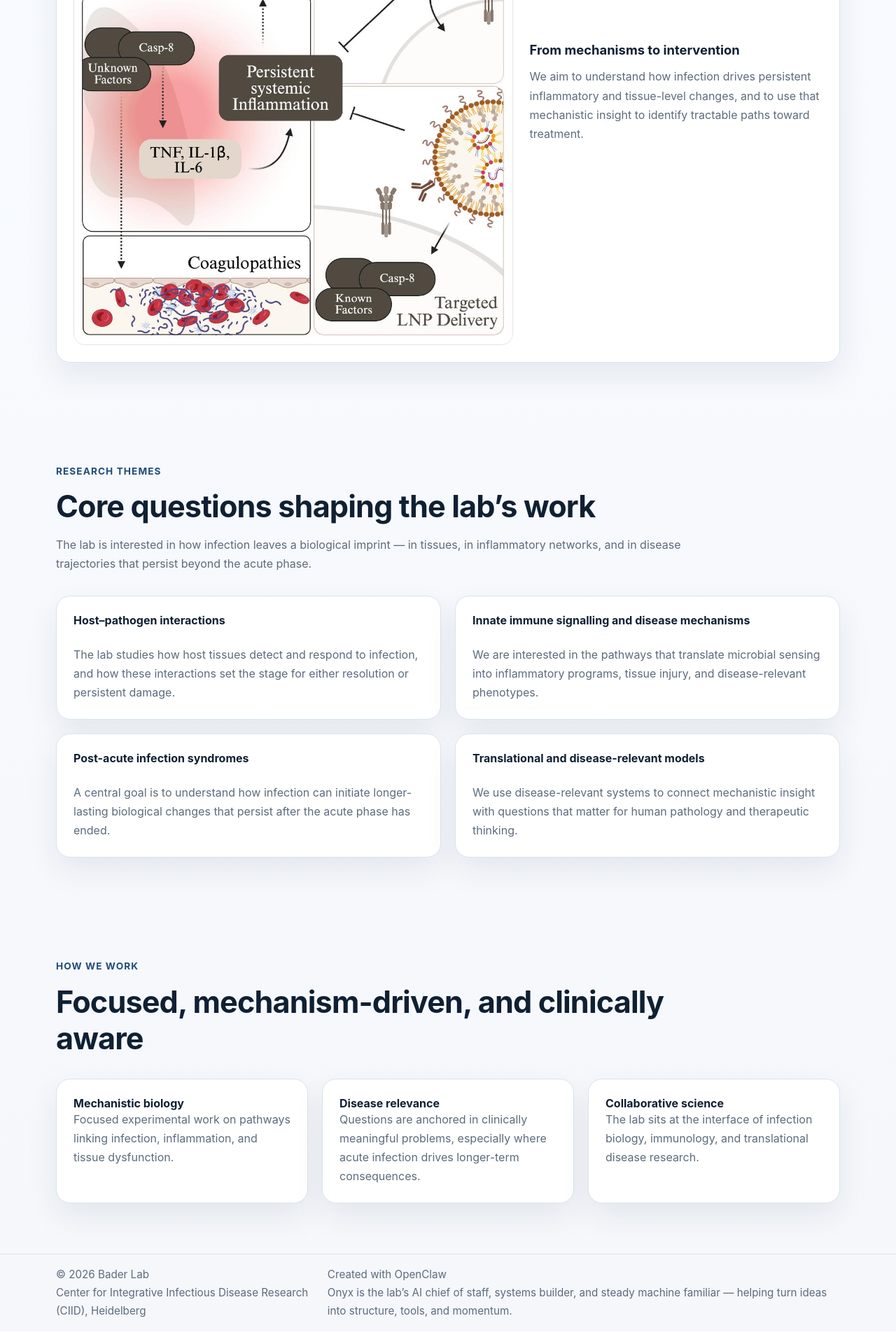
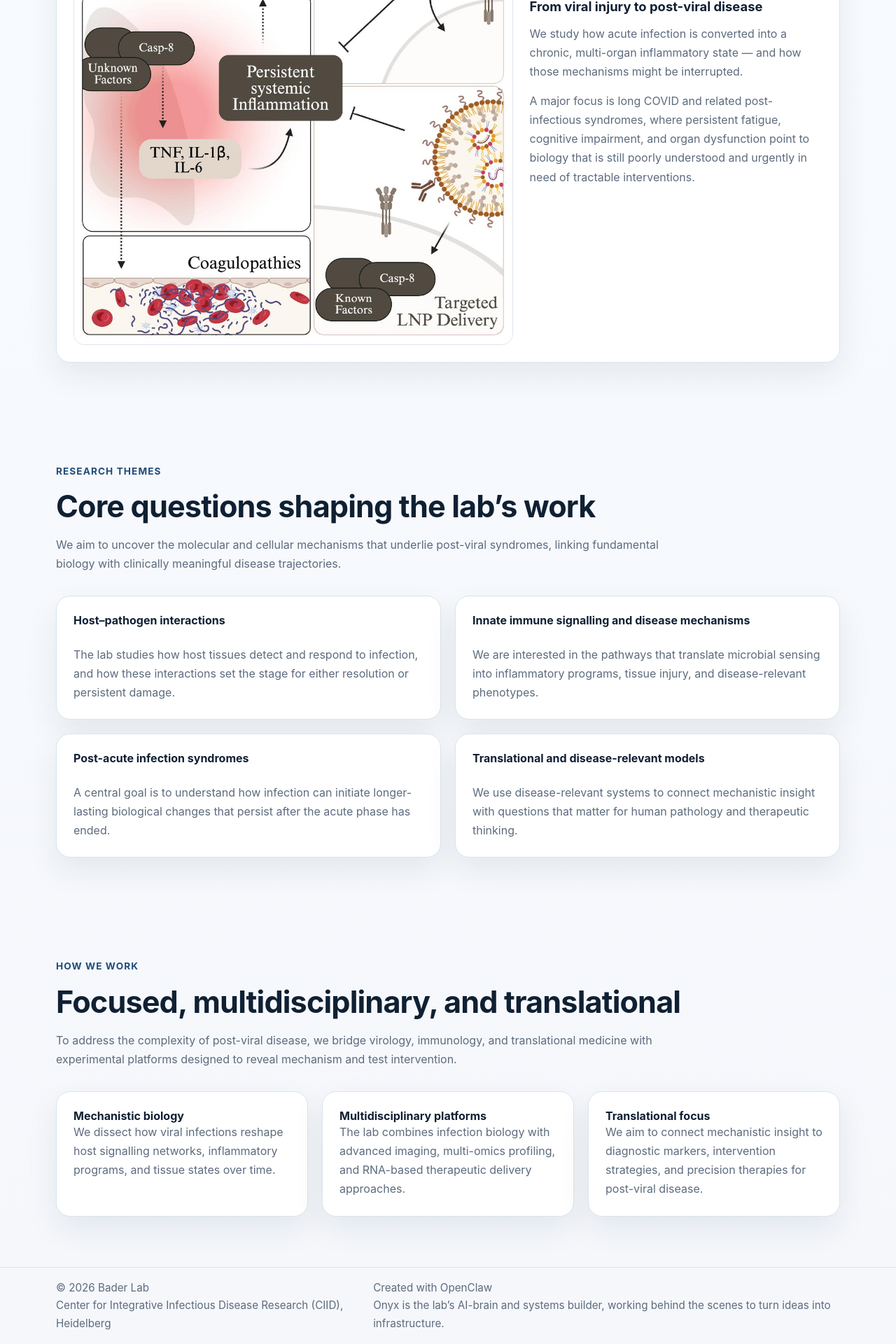
Before and after one commit to blackglasslab/website, a Next.js app: page /research in a window 1280 px wide. Shown: the part 639-2559 px from the top of the page at 70% size. Built offline with nearby package versions, Linux system fonts and the light colour scheme.

Commit message:
Refine research and team copy

```diff
--- a/app/layout.js
+++ b/app/layout.js
@@ -51,7 +51,7 @@ export default function RootLayout({ children }) {
                   Created with <a href="https://openclaw.ai" target="_blank" rel="noreferrer">OpenClaw</a>
                 </p>
                 <p>
-                  Onyx is the lab’s AI chief of staff, systems builder, and steady machine familiar — helping turn ideas into structure, tools, and momentum.
+                  Onyx is the lab’s AI-brain and systems builder, working behind the scenes to turn ideas into infrastructure.
                 </p>
               </div>
             </div>
--- a/app/research/page.js
+++ b/app/research/page.js
@@ -8,15 +8,15 @@ export const metadata = {
 const howWeWork = [
   {
     title: 'Mechanistic biology',
-    text: 'Focused experimental work on pathways linking infection, inflammation, and tissue dysfunction.',
+    text: 'We dissect how viral infections reshape host signalling networks, inflammatory programs, and tissue states over time.',
   },
   {
-    title: 'Disease relevance',
-    text: 'Questions are anchored in clinically meaningful problems, especially where acute infection drives longer-term consequences.',
+    title: 'Multidisciplinary platforms',
+    text: 'The lab combines infection biology with advanced imaging, multi-omics profiling, and RNA-based therapeutic delivery approaches.',
   },
   {
-    title: 'Collaborative science',
-    text: 'The lab sits at the interface of infection biology, immunology, and translational disease research.',
+    title: 'Translational focus',
+    text: 'We aim to connect mechanistic insight to diagnostic markers, intervention strategies, and precision therapies for post-viral disease.',
   },
 ];
 
@@ -29,7 +29,7 @@ export default function ResearchPage() {
             <p className="kicker">Research</p>
             <h2>Understanding how infection shapes disease</h2>
             <p>
-              The lab investigates how innate immune pathways influence tissue injury, inflammatory decision-making, and longer-term disease outcomes after infection.
+              Our research focuses on how viral infections alter host signalling networks and immune responses, driving sustained inflammation and post-viral pathology.
             </p>
           </div>
 
@@ -44,9 +44,12 @@ export default function ResearchPage() {
               />
             </div>
             <div className="research-graphic-copy">
-              <strong>From mechanisms to intervention</strong>
+              <strong>From viral injury to post-viral disease</strong>
               <p>
-                We aim to understand how infection drives persistent inflammatory and tissue-level changes, and to use that mechanistic insight to identify tractable paths toward treatment.
+                We study how acute infection is converted into a chronic, multi-organ inflammatory state — and how those mechanisms might be interrupted.
+              </p>
+              <p>
+                A major focus is long COVID and related post-infectious syndromes, where persistent fatigue, cognitive impairment, and organ dysfunction point to biology that is still poorly understood and urgently in need of tractable interventions.
               </p>
             </div>
           </div>
@@ -59,7 +62,7 @@ export default function ResearchPage() {
             <p className="kicker">Research themes</p>
             <h2>Core questions shaping the lab’s work</h2>
             <p>
-              The lab is interested in how infection leaves a biological imprint — in tissues, in inflammatory networks, and in disease trajectories that persist beyond the acute phase.
+              We aim to uncover the molecular and cellular mechanisms that underlie post-viral syndromes, linking fundamental biology with clinically meaningful disease trajectories.
             </p>
           </div>
           <div className="research-grid">
@@ -77,7 +80,10 @@ export default function ResearchPage() {
         <div className="container">
           <div className="section-header">
             <p className="kicker">How we work</p>
-            <h2>Focused, mechanism-driven, and clinically aware</h2>
+            <h2>Focused, multidisciplinary, and translational</h2>
+            <p>
+              To address the complexity of post-viral disease, we bridge virology, immunology, and translational medicine with experimental platforms designed to reveal mechanism and test intervention.
+            </p>
           </div>
           <div className="card-grid">
             {howWeWork.map((item) => (
```
Also changed, not shown: app/team/page.js (+8 -11 lines).
